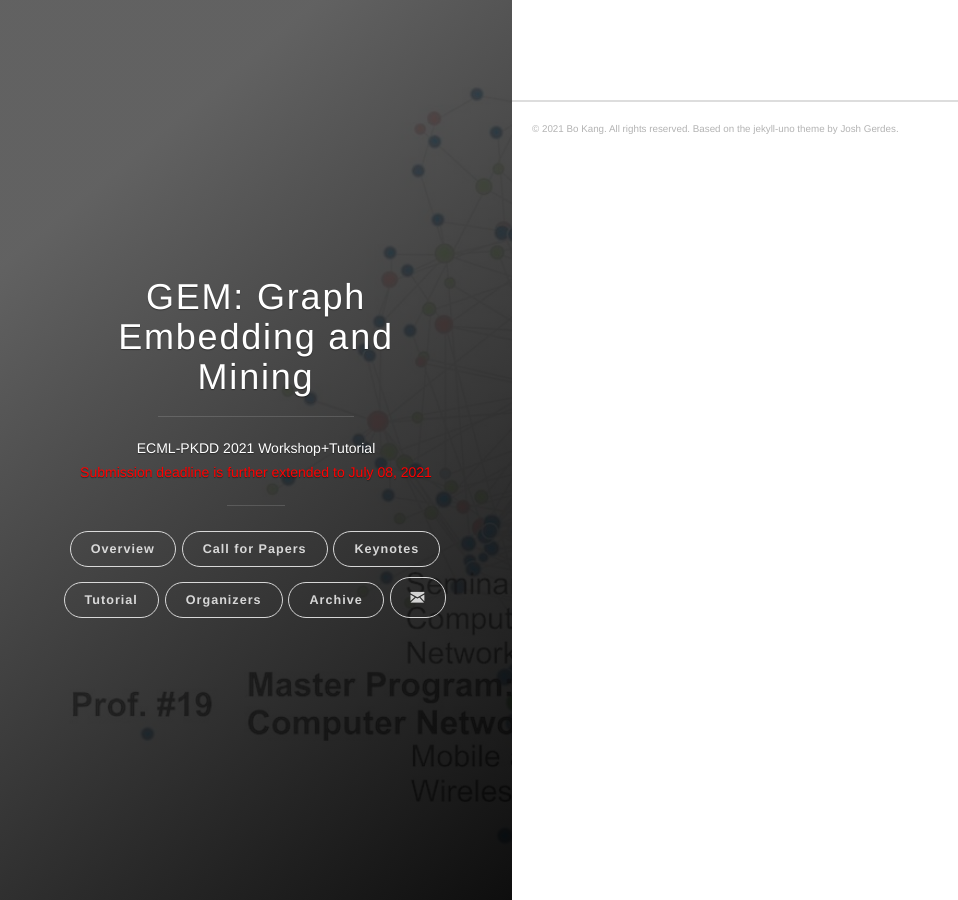
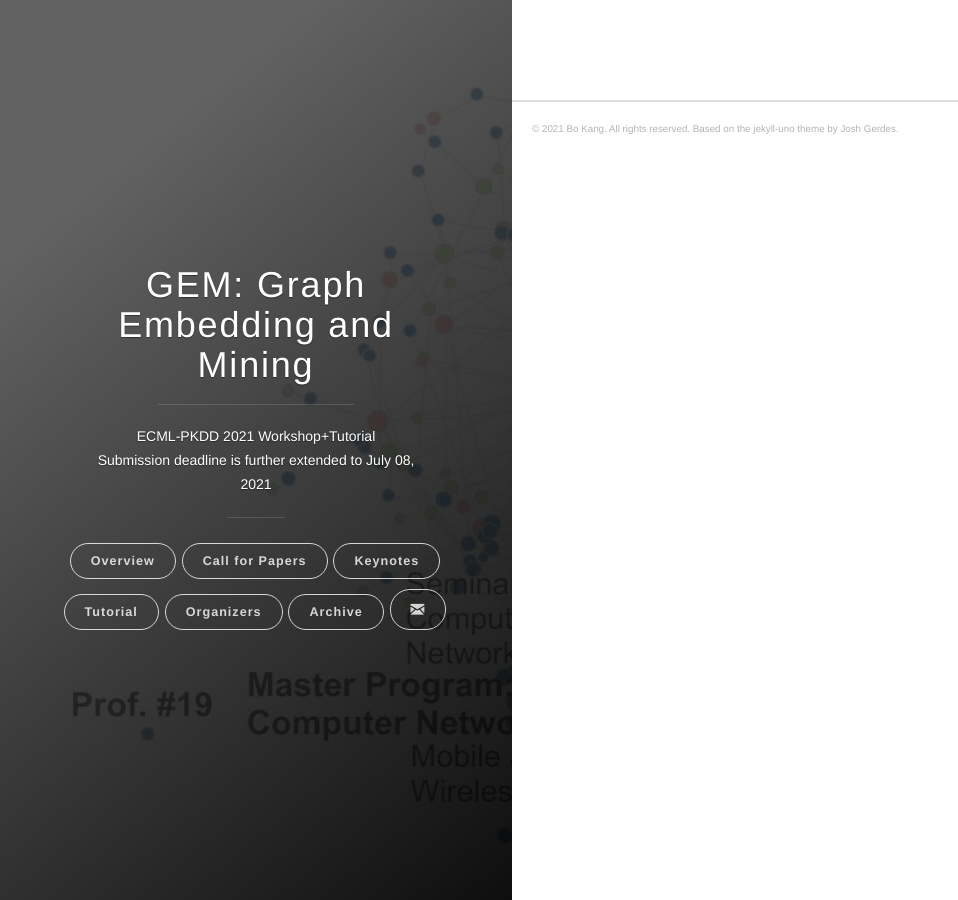
Before and after one commit to gem-ecmlpkdd/gem-ecmlpkdd.github.io, a Jekyll site: the page built from index.html, in a window 1280 px wide. Shown: the whole page, without its empty margins (0-958 px from the left). Built offline with Jekyll 4.4.1, drawn with Linux system fonts in a browser that asks for light colours; nearby versions of some CDN libraries.

Commit message:
Update header.html

```diff
--- a/_includes/header.html
+++ b/_includes/header.html
@@ -13,7 +13,7 @@
         </a>
         <hr class="panel-cover__divider">
         <p class="panel-cover__description">{{ site.description }}</p>
-        <p><span style="color:red">Submission deadline is further extended to July 08, 2021</span></p>
+        <p class="panel-cover__description">Submission deadline is further extended to July 08, 2021</p>
         <hr class="panel-cover__divider panel-cover__divider--secondary">
 
         <div class="navigation-wrapper">
```
